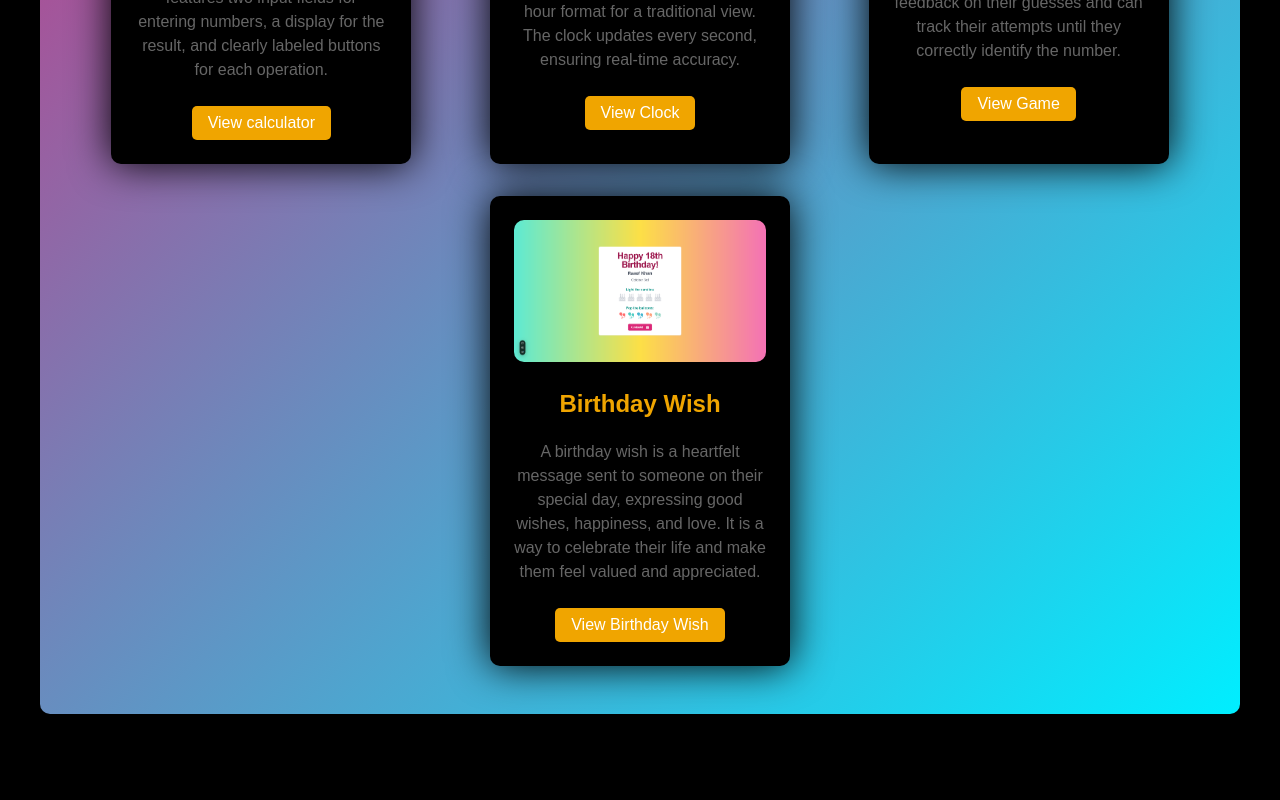
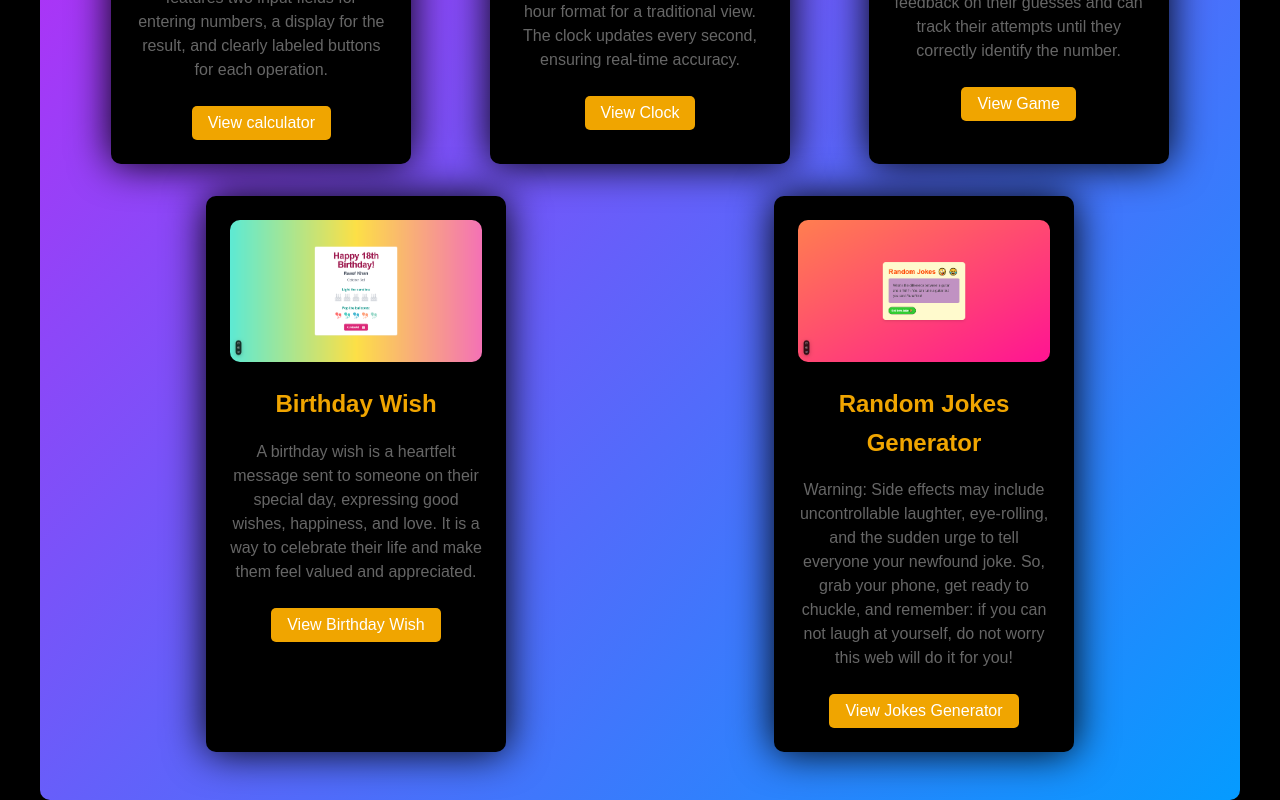
Before and after one commit to raaefkhan44/Portfolio-Custom-CSS, a Next.js app: page /project in a window 1280 px wide. Shown: the part 1146-1946 px from the top of the page. Before the commit the page ends 1860 px from the top, so only its background shows below. Built offline with nearby package versions, Linux system fonts and the light colour scheme.

Commit message:
more commit

```diff
--- a/src/app/project/page.tsx
+++ b/src/app/project/page.tsx
@@ -166,6 +166,29 @@ export default function Project() {
         </div>
 
 
+        <div className="project-item">
+          <Image
+            src="/random jokes.PNG"
+            alt="Portfolio Item Image"
+            width={300}
+            height={250}
+            className="portfolio-image"
+          />
+          <h3>Random Jokes Generator</h3>
+          <p>
+          Warning: Side effects may include uncontrollable laughter, eye-rolling, and the sudden urge to tell everyone your newfound joke. So, grab your phone, get ready to chuckle, and remember: if you can not laugh at yourself, do not worry this web will do it for you!
+          </p>
+          <button type="button">
+            <a
+              href="https://07-random-joke-generator-gamma.vercel.app/"
+              target="_blank"
+            >
+              View Jokes Generator
+            </a>
+          </button>
+        </div>
+
+
       </div>
     </div>
   );
```
Also changed, not shown: public/random jokes.PNG (added).
